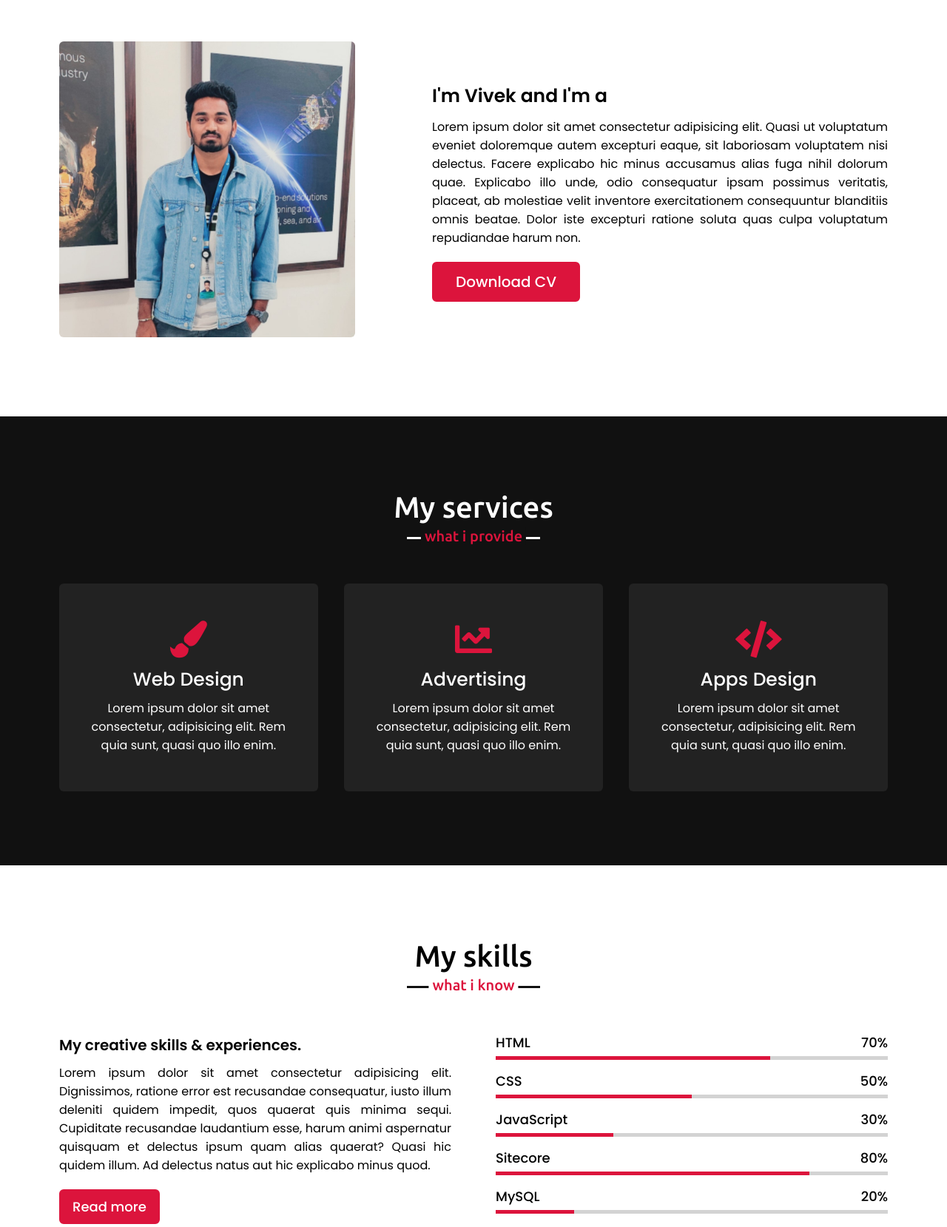
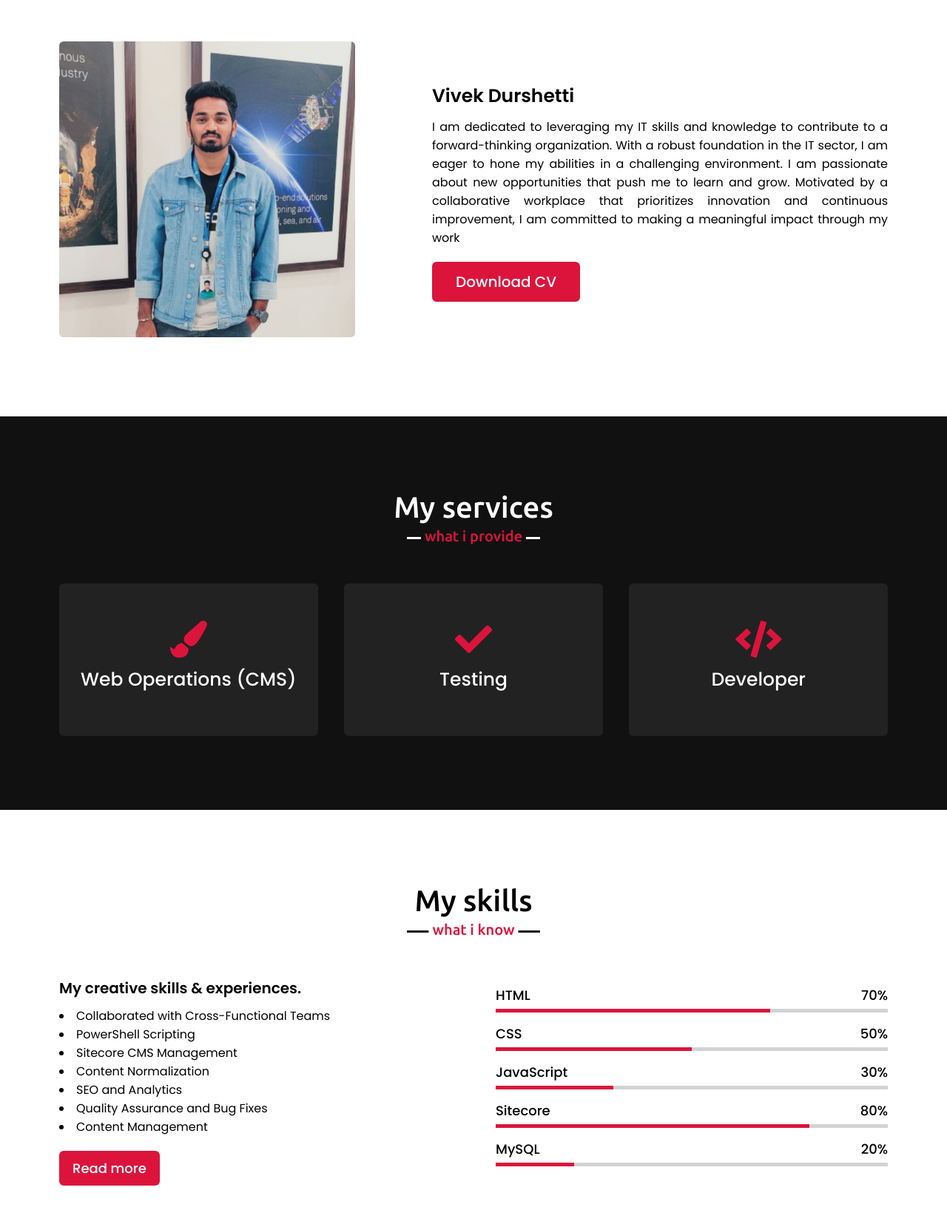
Before and after one commit to Vivekdurshetti/My-Portfolio, a plain HTML site: page index.html in a window 1280 px wide. Shown: the part 970-2629 px from the top of the page at 74% size. Drawn offline with nearby package versions, Linux system fonts and the light colour scheme.

Commit message:
Update index.html
updated with new content

```diff
--- a/index.html
+++ b/index.html
@@ -20,7 +20,7 @@
     </div>
     <nav class="navbar">
         <div class="max-width">
-            <div class="logo"><a href="#">Portfo<span>lio.</span></a></div>
+            <div class="logo"><a href="#">Portfo<span>lio</span></a></div>
             <ul class="menu">
                 <li><a href="#home" class="menu-btn">Home</a></li>
                 <li><a href="#about" class="menu-btn">About</a></li>
@@ -37,10 +37,10 @@
     <section class="home" id="home">
         <div class="max-width">
             <div class="home-content">
-                <div class="text-1">Hello, my name is</div>
+                <div class="text-1">Hello, I am</div>
                 <div class="text-2">Vivek Durshetti</div>
                 <!--<div class="text-3"><span class="typing"></span></div>-->
-                <a href="#">Hire me</a>
+                <a href="#about">Read more</a>
             </div>
         </div>
     </section>
@@ -51,11 +51,17 @@
             <h2 class="title">About me</h2>
             <div class="about-content">
                 <div class="column left">
-                    <img src="Images/vivek5.jpg" alt="">
+                    <img src="/Images/vivek5.jpg" alt="">
                 </div>
                 <div class="column right">
-                    <div class="text">I'm Vivek and I'm a <span class="typing-2"></span></div>
-                    <p>Lorem ipsum dolor sit amet consectetur adipisicing elit. Quasi ut voluptatum eveniet doloremque autem excepturi eaque, sit laboriosam voluptatem nisi delectus. Facere explicabo hic minus accusamus alias fuga nihil dolorum quae. Explicabo illo unde, odio consequatur ipsam possimus veritatis, placeat, ab molestiae velit inventore exercitationem consequuntur blanditiis omnis beatae. Dolor iste excepturi ratione soluta quas culpa voluptatum repudiandae harum non.</p>
+                    <div class="text">Vivek Durshetti<span class="typing-2"></span></div>
+                    <p>I am dedicated to leveraging my IT skills and knowledge to contribute to a
+                        forward-thinking organization. With a robust foundation in the IT sector, I am
+                        eager to hone my abilities in a challenging environment. I am passionate about
+                        new opportunities that push me to learn and grow. Motivated by a
+                        collaborative workplace that prioritizes innovation and continuous
+                        improvement, I am committed to making a meaningful impact through my
+                        work</p>
                     <a href="#">Download CV</a>
                 </div>
             </div>
@@ -70,22 +76,22 @@
                 <div class="card">
                     <div class="box">
                         <i class="fas fa-paint-brush"></i>
-                        <div class="text">Web Design</div>
-                        <p>Lorem ipsum dolor sit amet consectetur, adipisicing elit. Rem quia sunt, quasi quo illo enim.</p>
+                        <div class="text">Web Operations (CMS)</div>
+                        <p></p>
                     </div>
                 </div>
                 <div class="card">
                     <div class="box">
-                        <i class="fas fa-chart-line"></i>
-                        <div class="text">Advertising</div>
-                        <p>Lorem ipsum dolor sit amet consectetur, adipisicing elit. Rem quia sunt, quasi quo illo enim.</p>
+                        <i class="fa fa-check"></i>
+                        <div class="text">Testing</div>
+                        <p></p>
                     </div>
                 </div>
                 <div class="card">
                     <div class="box">
                         <i class="fas fa-code"></i>
-                        <div class="text">Apps Design</div>
-                        <p>Lorem ipsum dolor sit amet consectetur, adipisicing elit. Rem quia sunt, quasi quo illo enim.</p>
+                        <div class="text">Developer</div>
+                        <p></p>
                     </div>
                 </div>
                </div>
@@ -100,7 +106,15 @@
             <div class="skills-content">
                 <div class="column left">
                     <div class="text">My creative skills & experiences.</div>
-                    <p>Lorem ipsum dolor sit amet consectetur adipisicing elit. Dignissimos, ratione error est recusandae consequatur, iusto illum deleniti quidem impedit, quos quaerat quis minima sequi. Cupiditate recusandae laudantium esse, harum animi aspernatur quisquam et delectus ipsum quam alias quaerat? Quasi hic quidem illum. Ad delectus natus aut hic explicabo minus quod.</p>
+                    <p>
+                        <li>Collaborated with Cross-Functional Teams</li>
+                        <li>PowerShell Scripting</li>
+                        <li>Sitecore CMS Management</li>
+                        <li>Content Normalization</li>
+                        <li>SEO and Analytics</li>
+                        <li>Quality Assurance and Bug Fixes</li>
+                        <li>Content Management</li>
+                    </p>
                     <a href="#">Read more</a>
                 </div>
                 <div class="column right">
@@ -144,7 +158,7 @@
         </div>
     </section>
 
-    <!-- teams section start -->
+    <!-- teams section start
     <section class="teams" id="teams">
         <div class="max-width">
             <h2 class="title">My teams</h2>
@@ -186,7 +200,7 @@
                 </div>
             </div>
         </div>
-    </section>
+    </section> -->
 
     <!-- contact section start -->
     <section class="contact" id="contact">
@@ -195,7 +209,7 @@
             <div class="contact-content">
                 <div class="column left">
                     <div class="text">Get in Touch</div>
-                    <p>Lorem, ipsum dolor sit amet consectetur adipisicing elit. Dignissimos harum corporis fuga corrupti. Doloribus quis soluta nesciunt veritatis vitae nobis?</p>
+                    <!-- <p>Lorem, ipsum dolor sit amet consectetur adipisicing elit. Dignissimos harum corporis fuga corrupti. Doloribus quis soluta nesciunt veritatis vitae nobis?</p> -->
                     <div class="icons">
                         <div class="row">
                             <i class="fas fa-user"></i>
@@ -248,7 +262,7 @@
 
     <!-- footer section start -->
     <footer>
-        <span>Created By <a href="#">Durshettivivek</a> | <span class="far fa-copyright"></span> 2020 All rights reserved.</span>
+        <span>Created By <a href="#">Durshettivivek</a> | <span class="far fa-copyright"></span> 2024.</span>
     </footer>
 
     <script src="Portfolio.js"></script>
```
